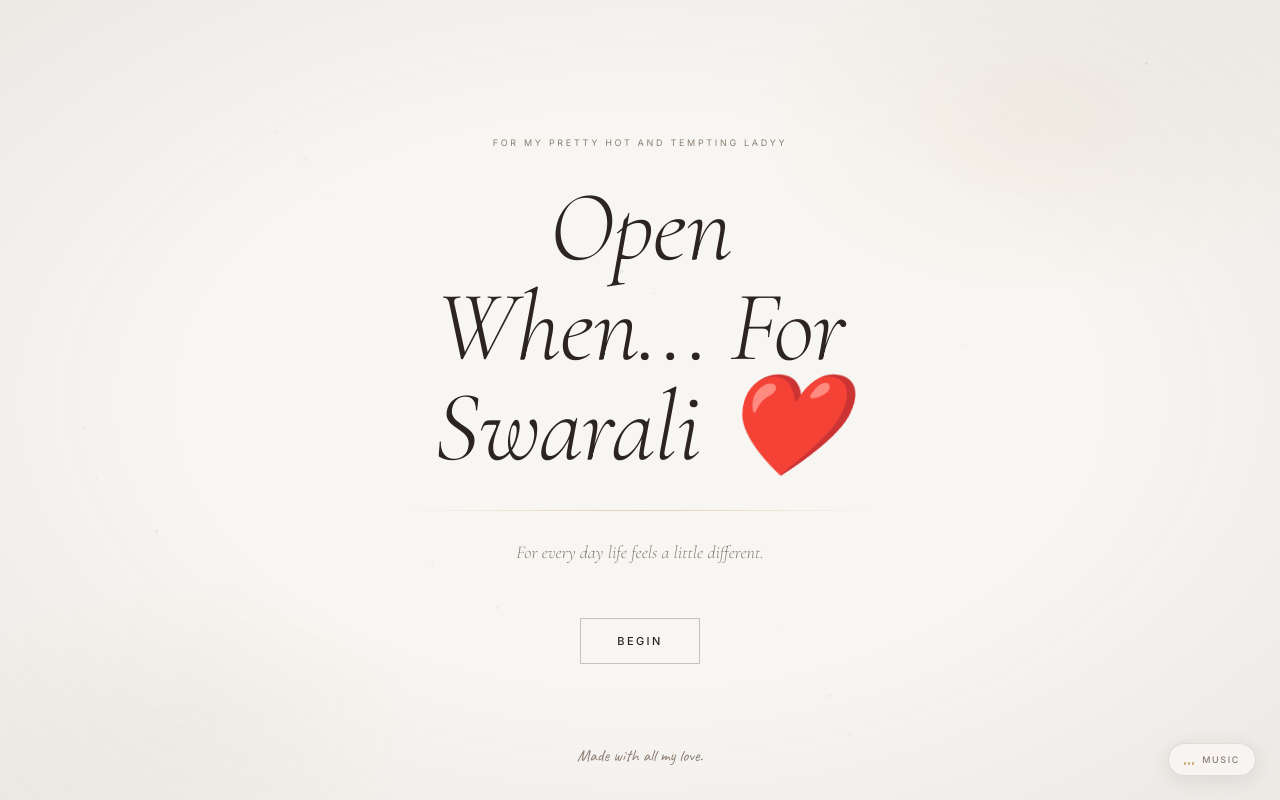
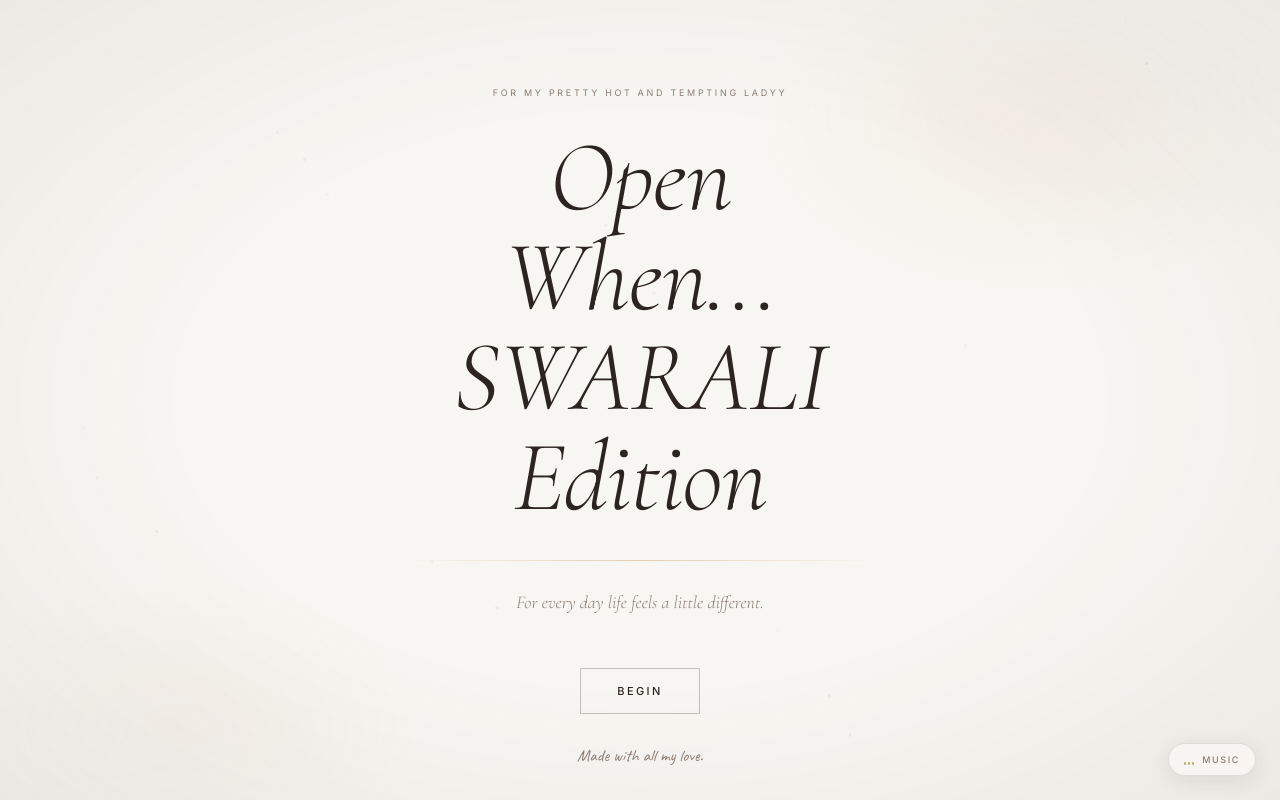
Before and after one commit to knsbfkbalkfjnsaiog/open-when-letters, a React (Vite) app: page / in a window 1280 px wide. Built offline with nearby package versions, Linux system fonts and the light colour scheme.

Commit message:
Updated letter content

```diff
--- a/src/app/App.tsx
+++ b/src/app/App.tsx
@@ -429,7 +429,7 @@ function HeroScreen({ onBegin }: { onBegin: () => void }) {
           style={{ fontFamily: "'Cormorant Garamond', serif", fontSize: "clamp(58px, 14vw, 100px)", fontWeight: 300, fontStyle: "italic", color: "#2C2420", lineHeight: 1.0, letterSpacing: "-0.01em", marginBottom: 32 }}
         >
           Open When...
-          For Swarali ❤️
+          SWARALI Edition
         </motion.h1>
 
         <motion.div
```
